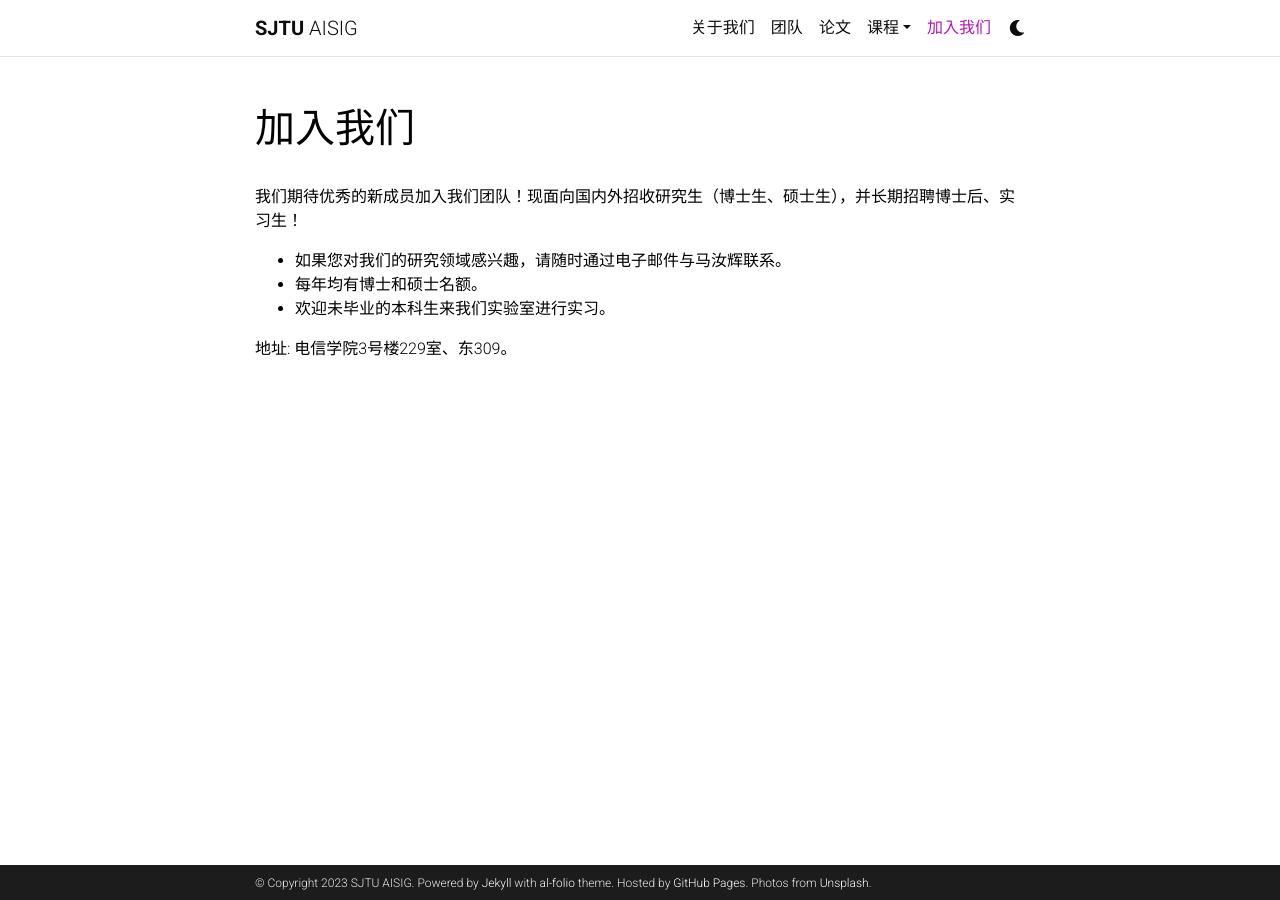
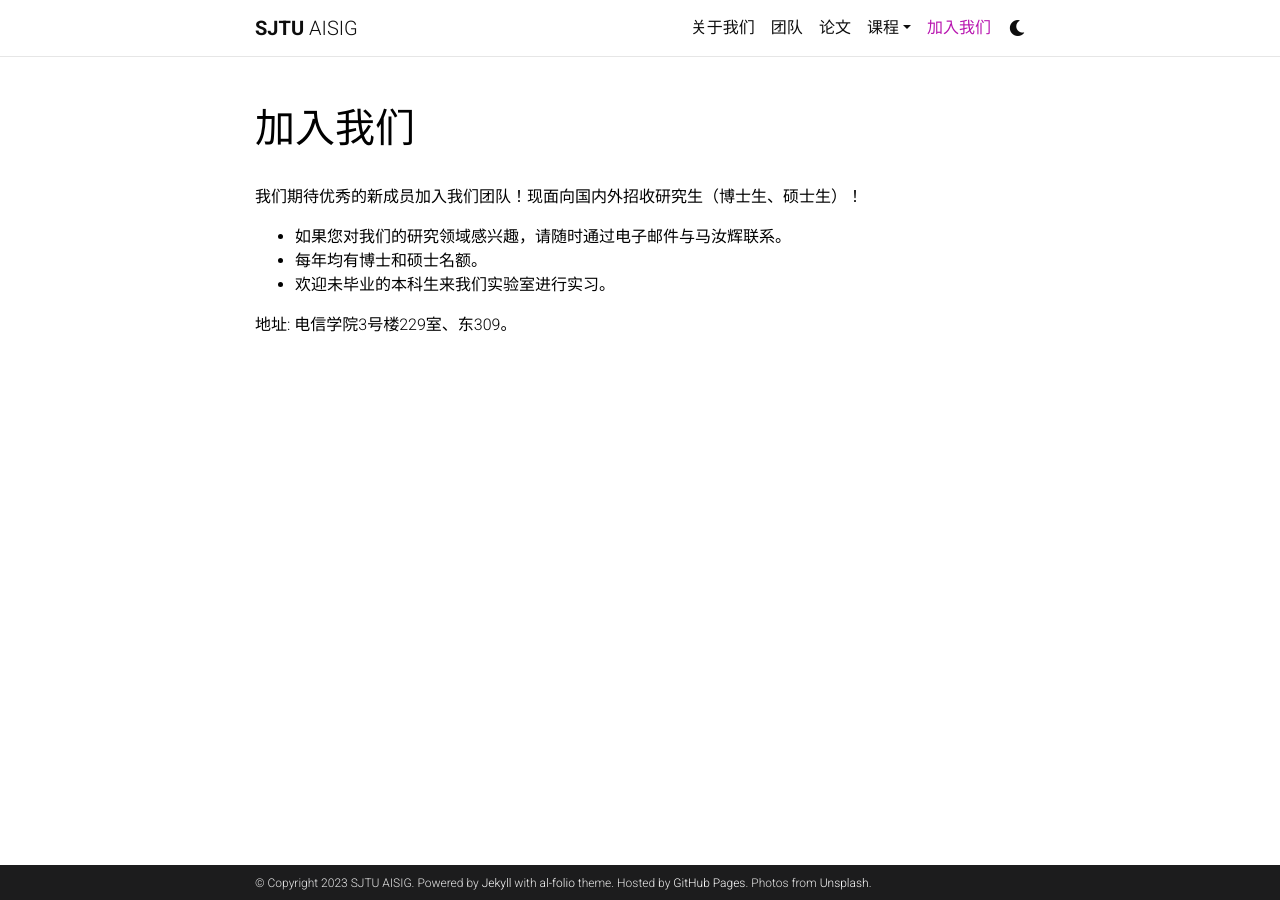
Before and after one commit to AISIGSJTU/AISIGSJTU.github.io, a Jekyll site: the page built from _pages/join.md, in a window 1280 px wide. Built offline with Jekyll 4.4.1, drawn with Linux system fonts in a browser that asks for light colours; comment, search, counter and statistics services are not loaded; a style sheet for code colours, icons or effects is not loaded.

Commit message:
modify join

```diff
--- a/_pages/join.md
+++ b/_pages/join.md
@@ -8,7 +8,7 @@ nav_order: 4
 ---
 
 
-我们期待优秀的新成员加入我们团队！现面向国内外招收研究生（博士生、硕士生），并长期招聘博士后、实习生！
+我们期待优秀的新成员加入我们团队！现面向国内外招收研究生（博士生、硕士生）！
 
 - 如果您对我们的研究领域感兴趣，请随时通过电子邮件与马汝辉联系。
 - 每年均有博士和硕士名额。
```
